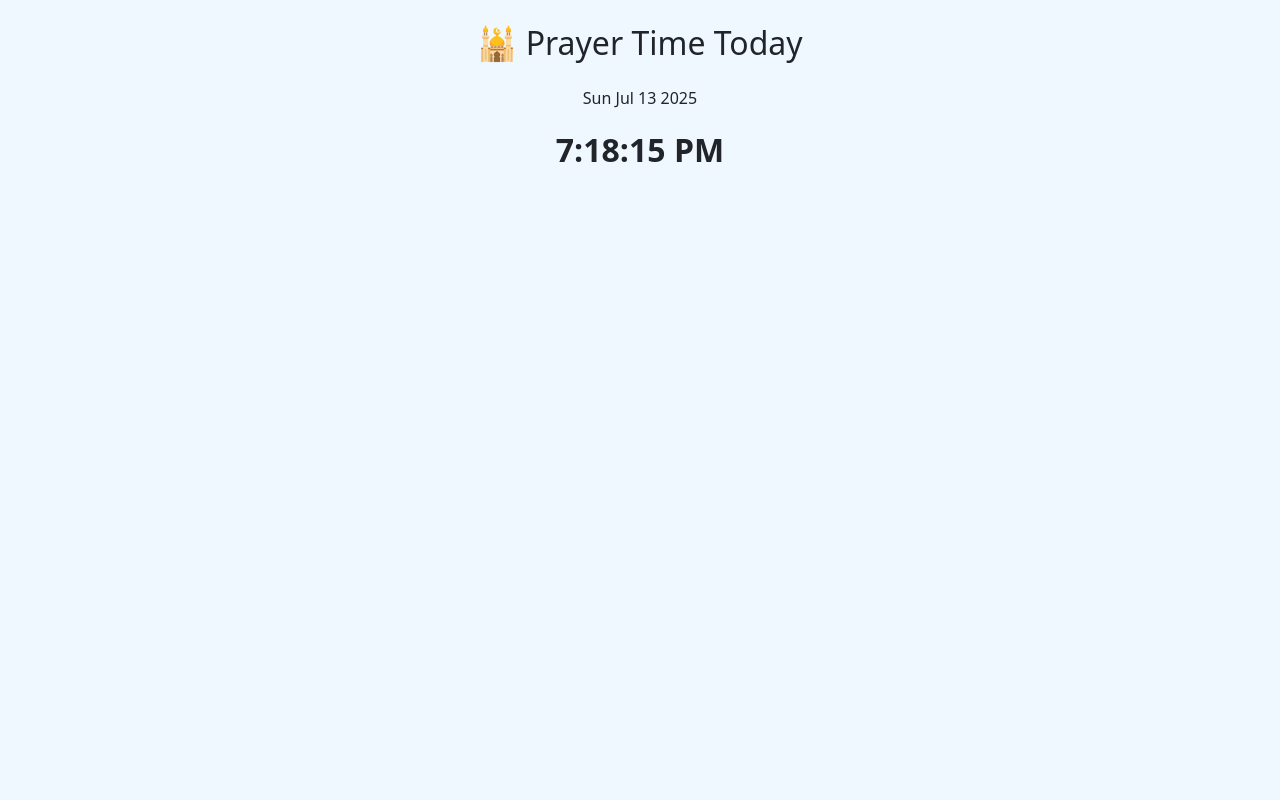
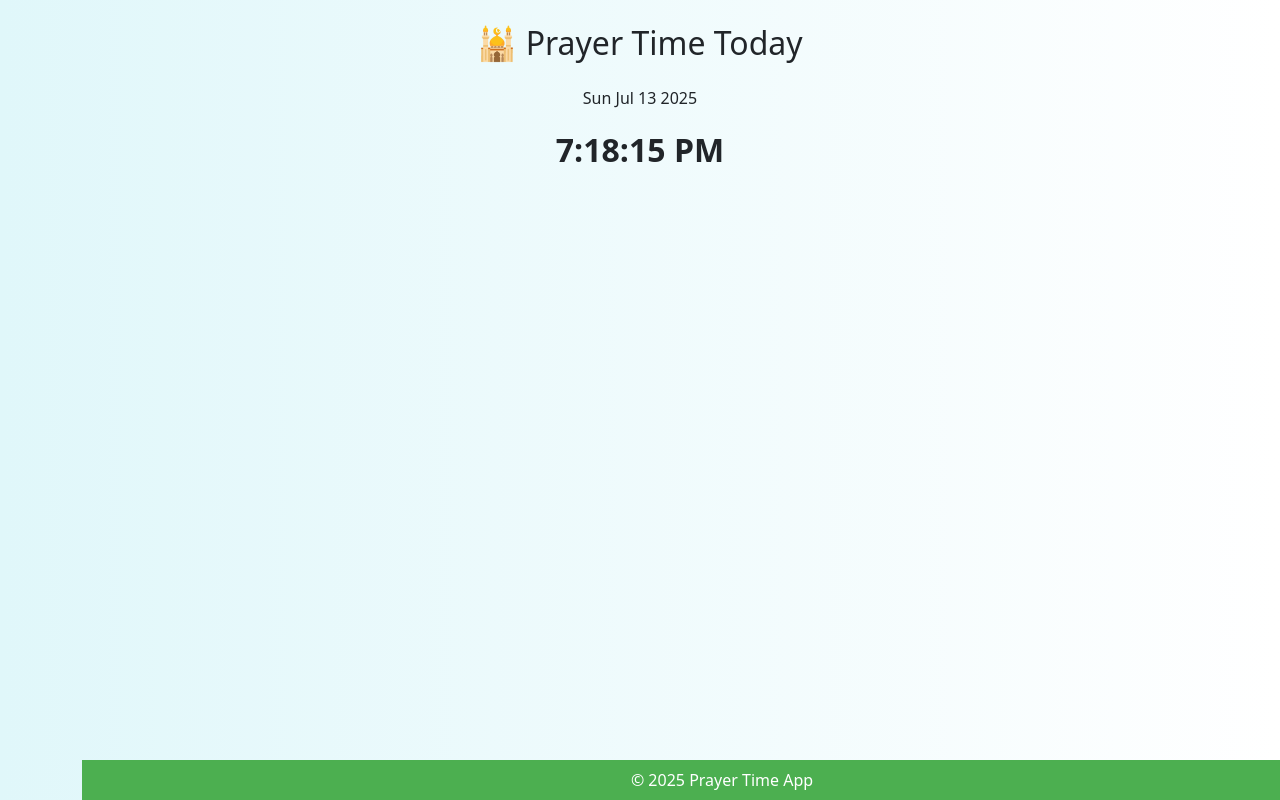
Before and after one commit to Abduljunaidpcmad/prayer-Time, a plain HTML site: page index.html in a window 1280 px wide. Drawn offline with nearby package versions, Linux system fonts and the light colour scheme.

Commit message:
Update index.html

```diff
--- a/index.html
+++ b/index.html
@@ -9,9 +9,31 @@
   <link rel="icon" href="icons/icon-192.png">
   <meta name="theme-color" content="#4CAF50" />
   <style>
-    body { background-color: #f0f8ff; }
-    .time-card { margin-bottom: 1rem; }
-    #clock { font-size: 2rem; font-weight: bold; }
+    body {
+      background: linear-gradient(to right, #e0f7fa, #ffffff);
+      min-height: 100vh;
+      padding-bottom: 3rem;
+    }
+    .card {
+      border-radius: 1rem;
+      transition: transform 0.2s;
+    }
+    .card:hover {
+      transform: scale(1.05);
+    }
+    #clock {
+      font-size: 2rem;
+      font-weight: bold;
+    }
+    footer {
+      position: fixed;
+      bottom: 0;
+      width: 100%;
+      background-color: #4CAF50;
+      color: white;
+      text-align: center;
+      padding: 0.5rem;
+    }
   </style>
 </head>
 <body class="container py-4">
@@ -20,7 +42,9 @@
   <p class="text-center" id="date"></p>
   <p class="text-center" id="clock"></p>
 
-  <div class="row" id="prayer-times"></div>
+  <div class="row row-cols-1 row-cols-sm-2 row-cols-md-3 g-4" id="prayer-times"></div>
+
+  <footer>© 2025 Prayer Time App</footer>
 
   <script src="https://cdn.jsdelivr.net/npm/bootstrap@5.3.0/dist/js/bootstrap.bundle.min.js"></script>
   <script src="script.js"></script>
```
